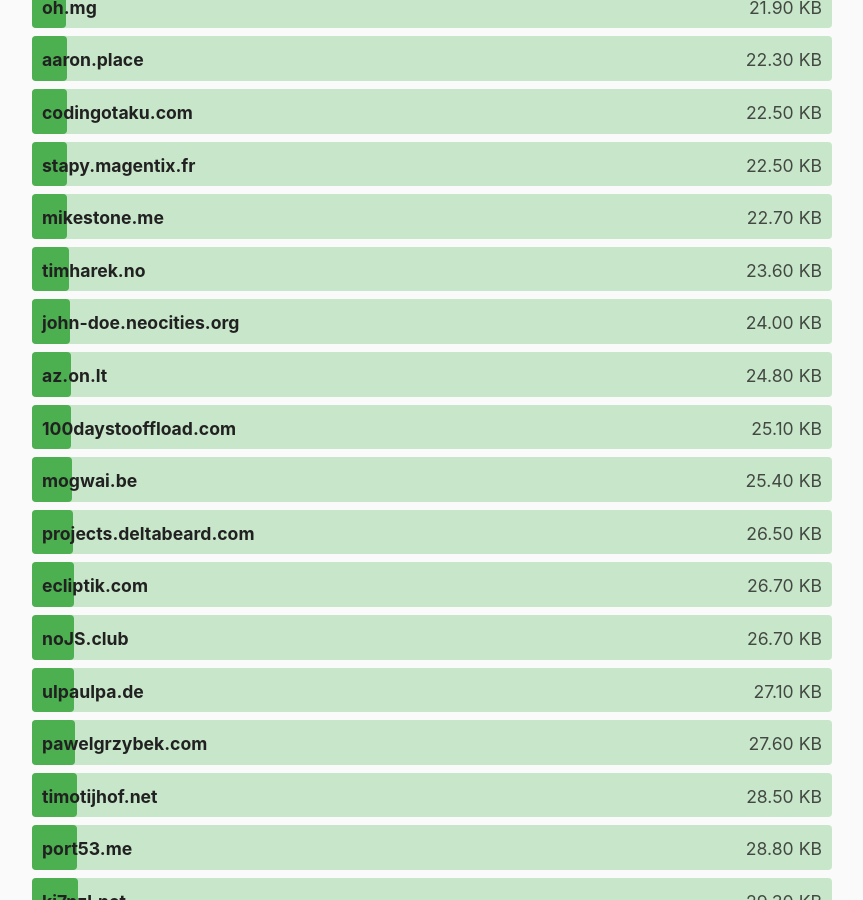
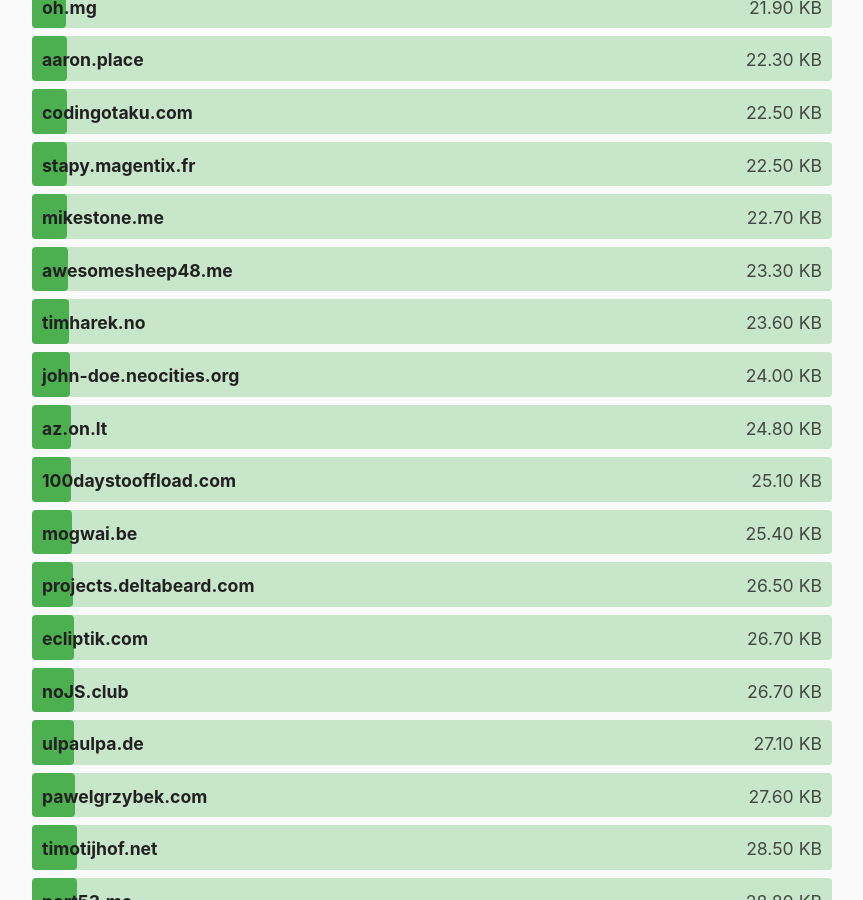
Before and after one commit to kevquirk/512kb.club, a Jekyll site: the page built from index.md, in a window 1280 px wide and 900 px high, scrolled down 6217 px. Shown: the whole window, without its empty margins (208-1071 px from the left). Built offline with Jekyll 4.4.1, drawn with Linux system fonts in a browser that asks for light colours.

Commit message:
Add awesomesheep48.me to sites.yml

```diff
--- a/_data/sites.yml
+++ b/_data/sites.yml
@@ -123,6 +123,11 @@
   size: 24.8
   last_checked: 2021-11-27
 
+- domain: awesomesheep48.me
+  url: https://awesomesheep48.me/
+  size: 23.3
+  last_checked: 2021-12-21
+
 - domain: bala-frontdev.github.io
   url: https://bala-frontdev.github.io/
   size: 14.9
```
